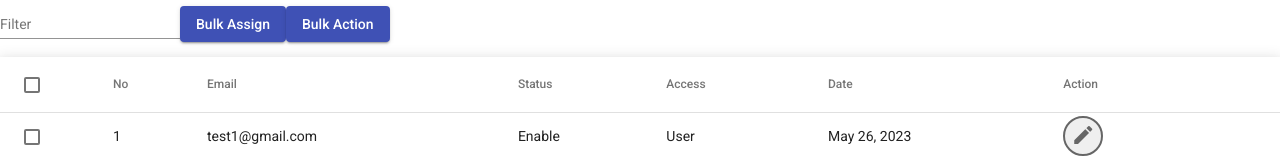
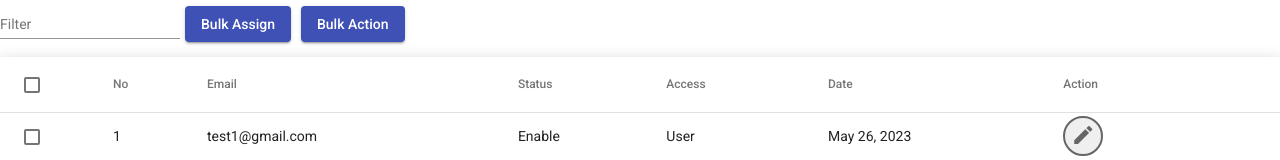
Before and after one commit to InterviewTask/BulkAction, an Angular app: page / in a window 1280 px wide. Shown: the top 160 px of the page. Built offline with nearby package versions, Linux system fonts and the light colour scheme.

Commit message:
fix: fix style

```diff
--- a/src/app/theme/styles.css
+++ b/src/app/theme/styles.css
@@ -34,5 +34,5 @@ body { margin: 0; font-family: Roboto, "Helvetica Neue", sans-serif; }
   padding: 0px;
 }
 .mx-2{
-  margin: 0px 5px;
+  margin: 0px 5px !important;
 }
```
